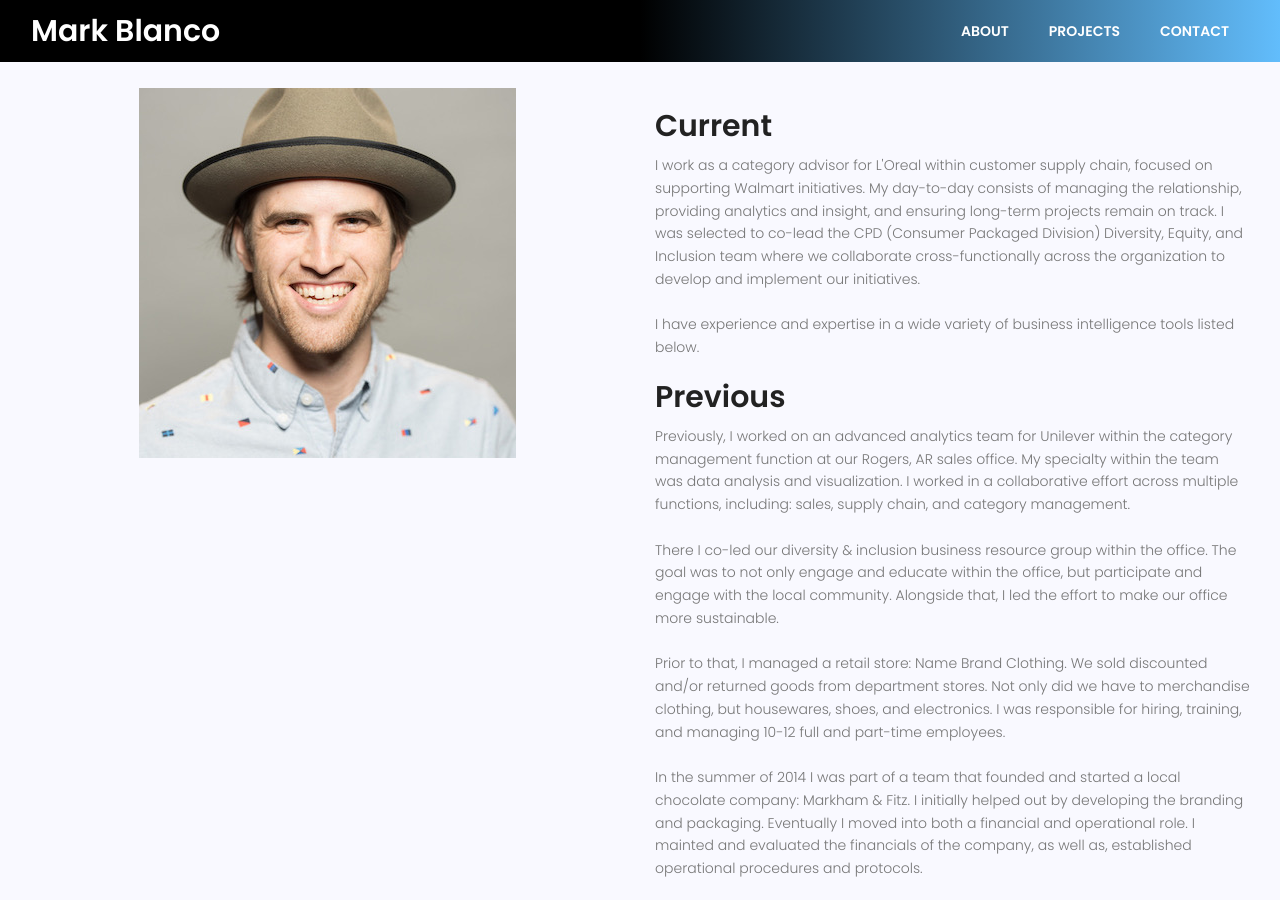
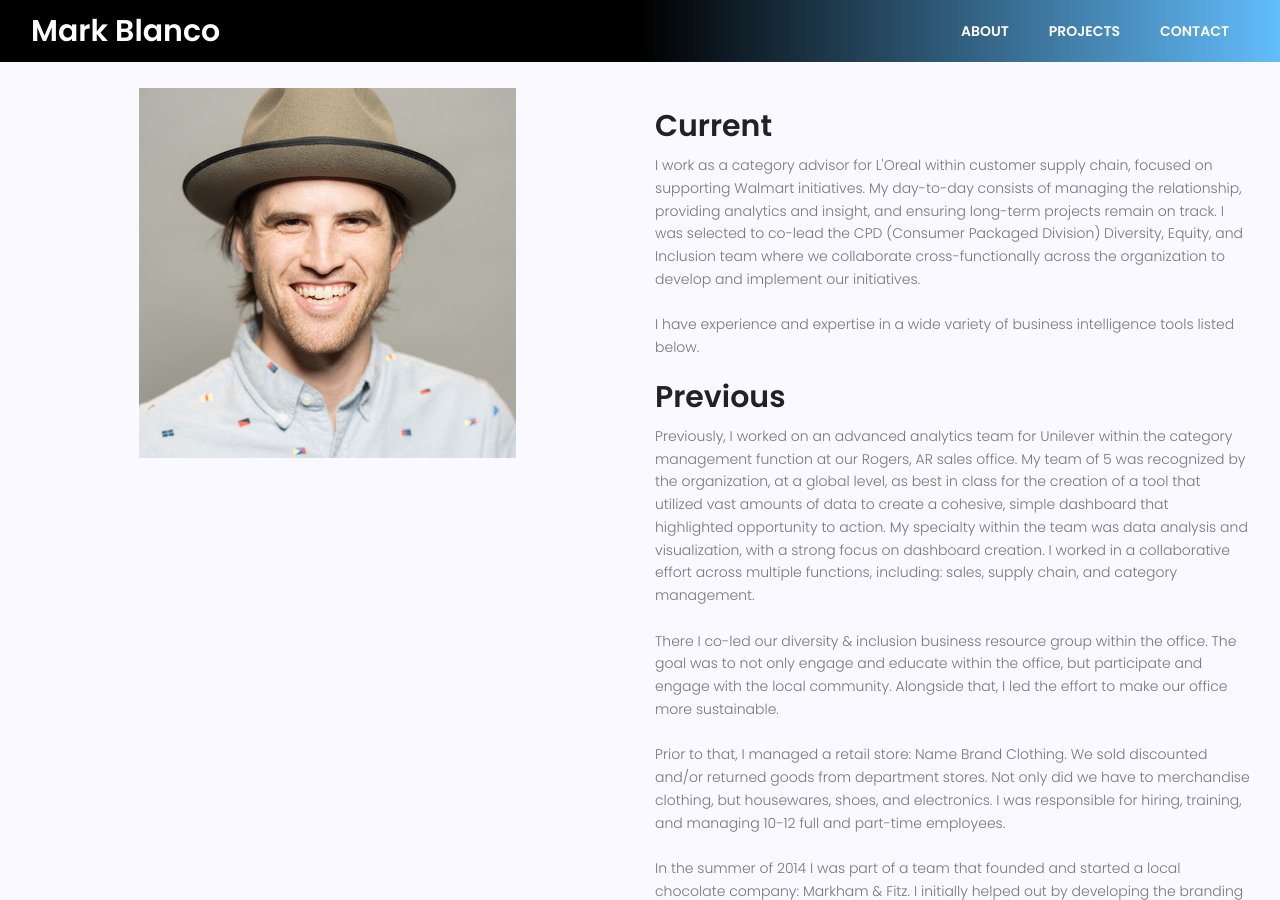
Before and after one commit to boombranco/boombranco.github.io, a Jekyll site: the page about.html, which Jekyll copies as it is, in a window 1280 px wide and 900 px high. Built offline with Jekyll 4.4.1, drawn with Linux system fonts in a browser that asks for light colours; nearby versions of some CDN libraries.

Commit message:
Adding more description to my previous work experience

```diff
--- a/about.html
+++ b/about.html
@@ -101,7 +101,7 @@
             <div class="title text-left">
               <h2 class="mb-10 mt-20">Previous</h2>
               <p>
-                Previously, I worked on an advanced analytics team for Unilever within the category management function at our Rogers, AR sales office. My specialty within the team was data analysis and visualization. I worked in a collaborative effort across multiple functions, including: sales, supply chain, and category management.
+                Previously, I worked on an advanced analytics team for Unilever within the category management function at our Rogers, AR sales office. My team of 5 was recognized by the organization, at a global level, as best in class for the creation of a tool that utilized vast amounts of data to create a cohesive, simple dashboard that highlighted opportunity to action. My specialty within the team was data analysis and visualization, with a strong focus on dashboard creation. I worked in a collaborative effort across multiple functions, including: sales, supply chain, and category management.
                 <br>
                 <br>
                 There I co-led our diversity & inclusion business resource group within the office. The goal was to not only engage and educate within the office, but participate and engage with the local community. Alongside that, I led the effort to make our office more sustainable.
```
